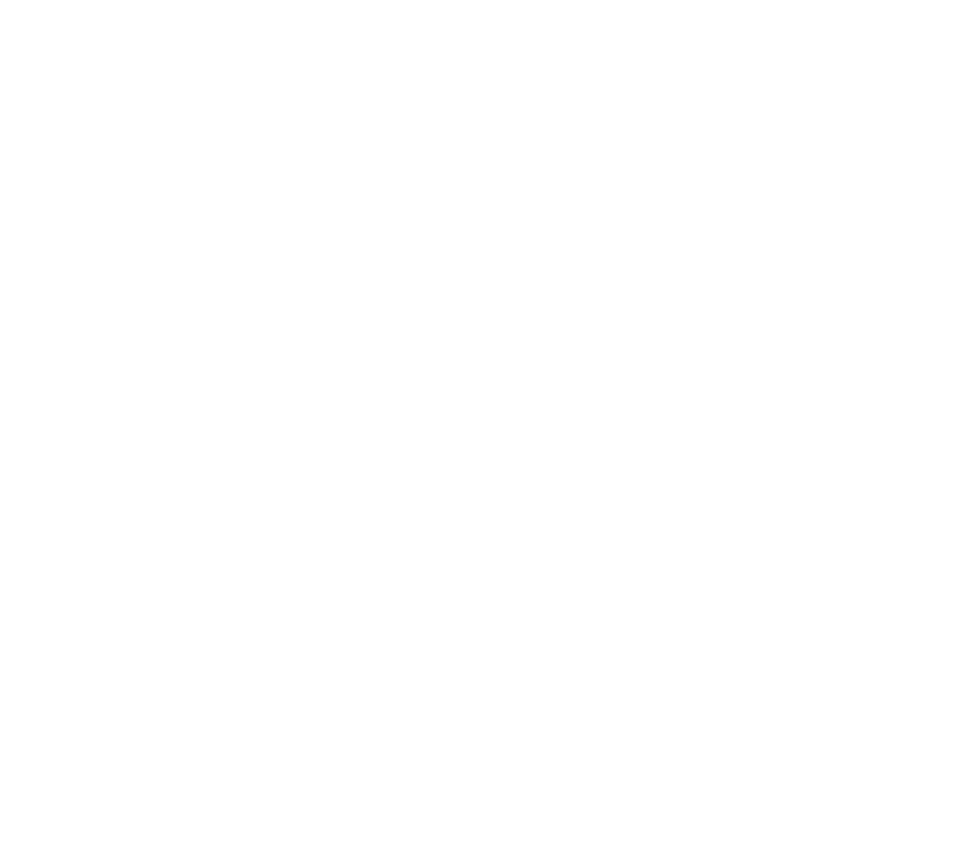
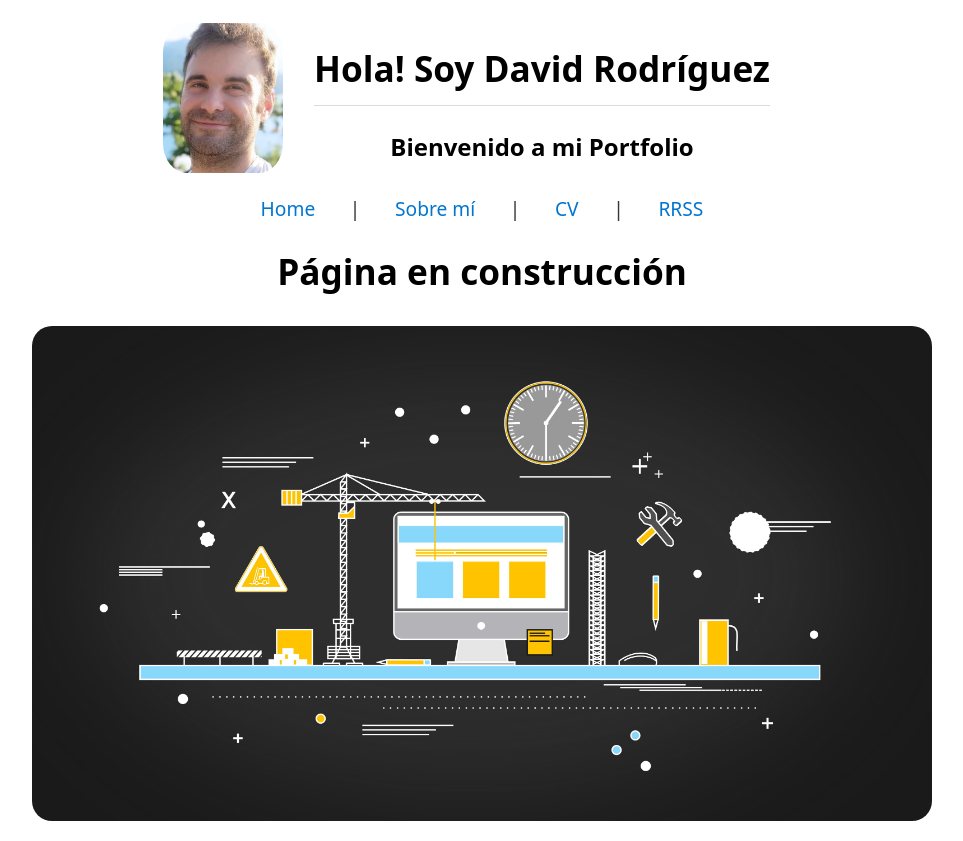
Before and after one commit to DRJacome/Portfolio, a React (Vite) app: page /#/cv in a window 1280 px wide. Before the commit this address had no page. Shown: the whole page, without its empty margins (158-1121 px from the left). Before the commit the page ends 800 px from the top, so only its background shows below. Built offline with nearby package versions, Linux system fonts and the light colour scheme.

Commit message:
Añadida navegación a nav CV y enlace a RRSS

```diff
--- /dev/null
+++ b/src/components/CV.jsx
@@ -0,0 +1,3 @@
+export const CV = () => {
+    return <div>CV</div>;
+};
--- a/src/components/Footer.jsx
+++ b/src/components/Footer.jsx
@@ -3,9 +3,11 @@ export const Footer = () => {
         window.scrollTo({ top: 0, behavior: "smooth" });
     };
     return (
-        <footer>
+        <footer
+            id='contacto'
+            className='animate__animated animate__fadeInRight'>
             <h2>Mis redes:</h2>
-            <ul id='contacto' className='rrss'>
+            <ul className='contenedor-rrss animate__animated animate__fadeInDown'>
                 <li className='logo'>
                     <a className='rrss-link' href='https://github.com/DRJacome'>
                         GitHub
--- a/src/components/Header.jsx
+++ b/src/components/Header.jsx
@@ -5,12 +5,12 @@ export const Header = () => {
         <>
             <header>
                 <div className='contenedor-header'>
-                    <img
+                    <img  className="animate__animated animate__fadeInRight"
                         id='fotoPerfil'
                         src={`./assets/${fotoPerfil}.jpg`}
                         alt='Foto de perfil'
                     />
-                    <div className='titulo'>
+                    <div className='titulo animate__animated animate__fadeInLeft'>
                         <h1>Hola! Soy David Rodríguez</h1>
                         <hr />
                         <h2>Bienvenido a mi Portfolio</h2>
--- a/src/components/Home.jsx
+++ b/src/components/Home.jsx
@@ -5,7 +5,7 @@ import { proyectos } from "../mocks/proyectos.json";
 export function Home() {
     return (
         <>
-            <section className="animate__animated animate__fadeInUp">
+            <section className="animate__animated animate__fadeInRight">
                 <Proyectos proyectos={proyectos} />
             </section>
             <hr />
--- a/src/components/MenuNav.jsx
+++ b/src/components/MenuNav.jsx
@@ -1,28 +1,37 @@
-import { Link } from "react-router-dom";
+import { Link, useNavigate } from "react-router-dom";
 
 export const MenuNav = () => {
+    const navigate = useNavigate();
+
     const handleDesplazar = (evento) => {
         evento.preventDefault();
-        const contactoSection = document.getElementById("contacto");
-        if (contactoSection) {
-            contactoSection.scrollIntoView({
-                behavior: "smooth",
-            });
-        }
+        navigate("/", { replace: true });
+        setTimeout(() => {
+            const footerContacto = document.getElementById("contacto");
+            if (footerContacto) {
+                footerContacto.scrollIntoView({
+                    behavior: "smooth",
+                });
+            }
+        }, 100);
     };
     return (
-        <nav className='contenedor-nav'>
+        <nav className='contenedor-nav animate__animated animate__fadeInLeft'>
             <section className='menu-nav'>
                 <Link className='link' to='/'>
-                    🏠 Home
+                    Home
                 </Link>
                 |
                 <Link className='link' to='/about'>
-                    ⛹ Sobre mí
+                    Sobre mí
                 </Link>
                 |
-                <Link className='link' to='/contact' onClick={handleDesplazar}>
-                    ✉ Contacto
+                <Link className='link' to='/cv'>
+                    CV
+                </Link>
+                |
+                <Link className='link' to='/' onClick={handleDesplazar}>
+                    RRSS
                 </Link>
             </section>
         </nav>
--- /dev/null
+++ b/src/components/WorkingOn.jsx
@@ -0,0 +1,9 @@
+export const WorkingOn = () => {
+    return (
+        <div className='working-on animate__animated animate__fadeInLeft'>
+            <h1>Página en construcción</h1>
+            <hr />
+            <img src='./assets/under-construction.png' alt='Working on' />
+        </div>
+    );
+};
--- a/src/css/index.css
+++ b/src/css/index.css
@@ -101,13 +101,14 @@ li {
     transform: translatey(-10px);
     box-shadow: 0 4px 12px rgb(255, 255, 255);
 }
+
 /* FOOTER */
 
 footer {
     height: 300px;
 }
 
-.rrss {
+.contenedor-rrss {
     display: flex;
     max-width: 100%;
     align-items: center;
@@ -165,3 +166,18 @@ footer {
     transform: translateY(-5px);
     background-color: #f0f0f0;
 }
+
+/* PÁGINA EN CONSTRUCCIÓN */
+
+.working-on {
+    display: flex;
+    flex-direction: column;
+    align-items: center;
+    justify-content: center;
+}
+.working-on > img {
+    height: 100%;
+    width: 100%;
+    max-width: 900px;
+    border-radius: 20px;
+}
--- a/src/main.jsx
+++ b/src/main.jsx
@@ -1,14 +1,17 @@
 /* NOTAS: instalar
+index.html -> <link rel="stylesheet" href="https://cdn.jsdelivr.net/npm/water.css@2/out/water.css">
 npm i gh-pages --save-dev
 npm i react-router-dom
 npm install animate.css --save
 */
 
 import ReactDOM from "react-dom/client";
+import { HashRouter, Route, Routes } from "react-router-dom";
 import { App } from "./App.jsx";
+import { Home } from "./components/Home.jsx";
 import { About } from "./components/About.jsx";
-import { Home } from "./components/Home.jsx";
-import { HashRouter, Route, Routes } from "react-router-dom";
+import { CV } from "./components/CV.jsx";
+import { WorkingOn } from "./components/WorkingOn.jsx";
 import "./css/index.css";
 import "animate.css";
 
@@ -17,7 +20,10 @@ ReactDOM.createRoot(document.getElementById("root")).render(
         <Routes>
             <Route path='/' element={<App />}>
                 <Route index element={<Home />} />
-                <Route path='about' element={<About />} />
+                {/*  <Route path='about' element={<About />} /> */}
+                <Route path='about' element={<WorkingOn />} />
+                {/* <Route path='cv' element={<CV />} /> */}
+                <Route path='cv' element={<WorkingOn />} />
             </Route>
         </Routes>
     </HashRouter>
```
Also changed, not shown: public/assets/under-construction.png (added).
